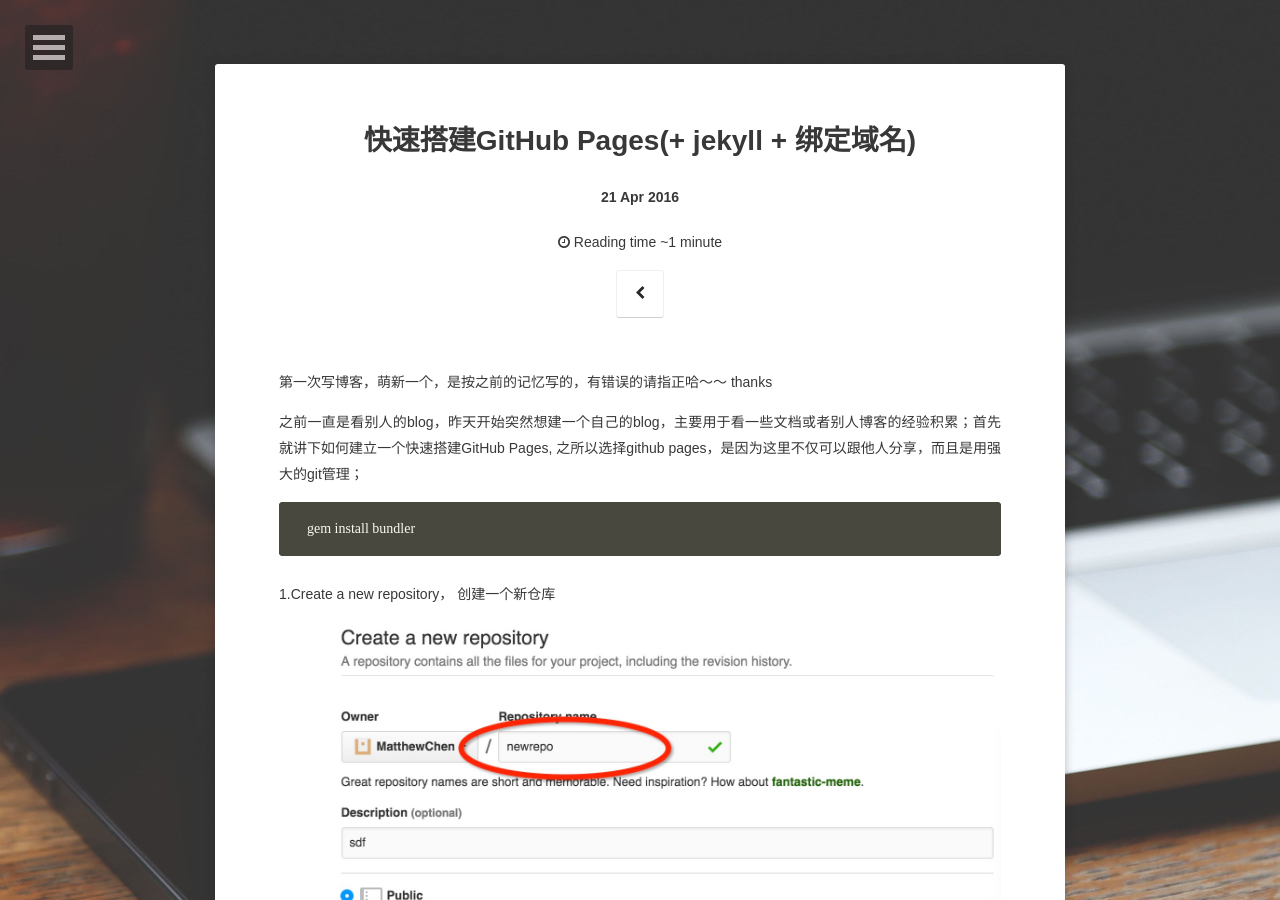
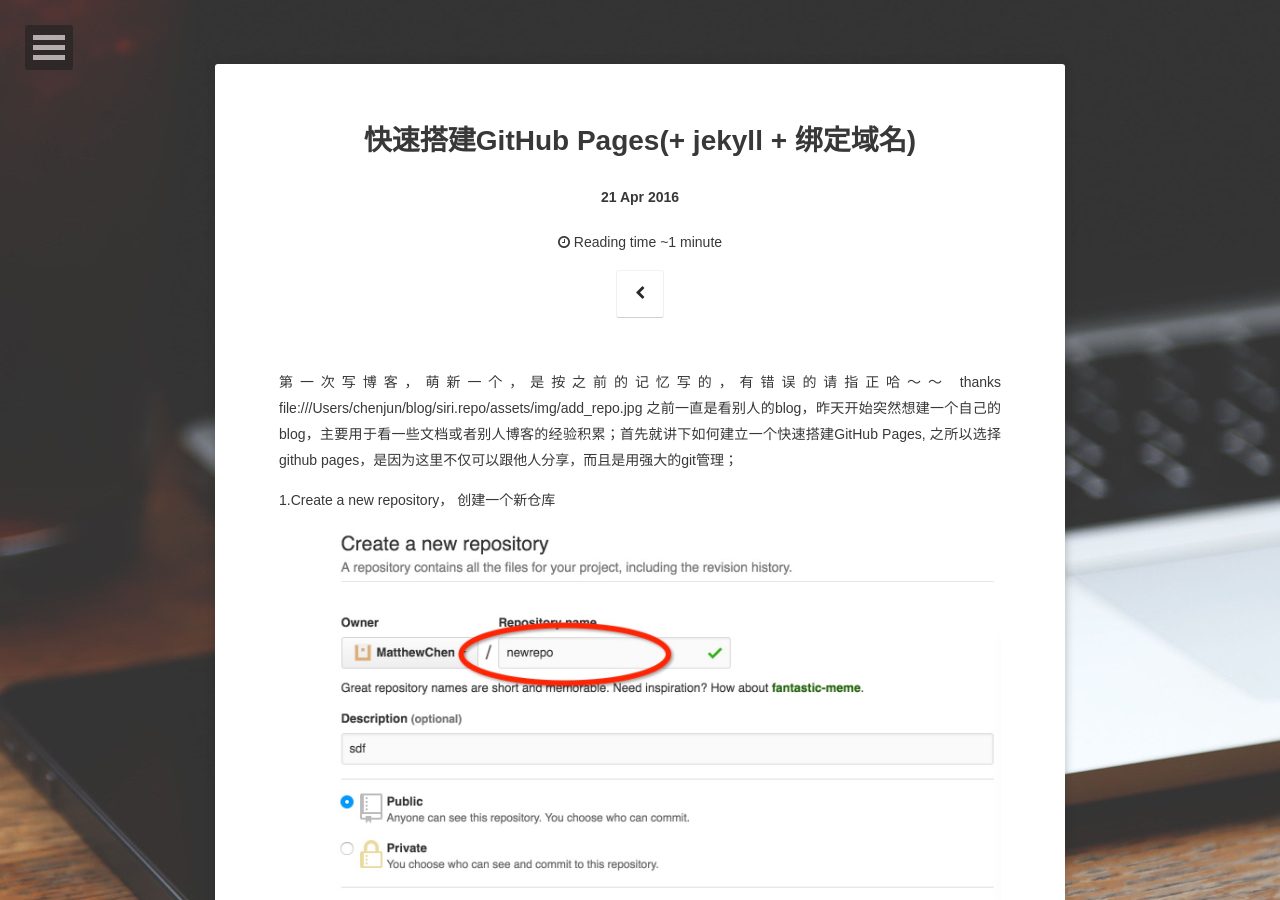
Before and after one commit to MatthewChen/siri.repo, a Jekyll site: the page built from _posts/2016-04-21- GitHub Pages + jekyll.md, in a window 1280 px wide and 900 px high. Built offline with Jekyll 4.4.1, drawn with Linux system fonts in a browser that asks for light colours; some web fonts are replaced; comment, search, counter and statistics services are not loaded.

Commit message:
更新格式

````diff
--- a/_posts/2016-04-21- GitHub Pages + jekyll.md
+++ b/_posts/2016-04-21- GitHub Pages + jekyll.md
@@ -9,12 +9,8 @@
 ---
 
 第一次写博客，萌新一个，是按之前的记忆写的，有错误的请指正哈～～ thanks
-
+file:///Users/chenjun/blog/siri.repo/assets/img/add_repo.jpg
 之前一直是看别人的blog，昨天开始突然想建一个自己的blog，主要用于看一些文档或者别人博客的经验积累；首先就讲下如何建立一个快速搭建GitHub Pages, 之所以选择github pages，是因为这里不仅可以跟他人分享，而且是用强大的git管理；
-
-```
-    gem install bundler
-```
 
 1.Create a new repository， 创建一个新仓库
     <img src="../assets/img/add_repo.jpg">
@@ -39,16 +35,19 @@
 ```
 
 7.命令行输入
+
 ```
     bundle install
 ```
 
 8.创建Jekyll site；
+
 ```
     bundle exec jekyll new . --force
 ```
 
 9.更新本地github-pages
+
 ```
     bundle update github-pages
 ```
@@ -58,6 +57,7 @@
 11.ping username.github.io记录下IP地址
 
 12.然后就是域名解析问题了，我先DNSPod注册了个帐号，然后将万网的的DNS服务器设为
+
 ```
     f1g1ns1.dnspod.net
     f1g1ns2.dnspod.net
````
